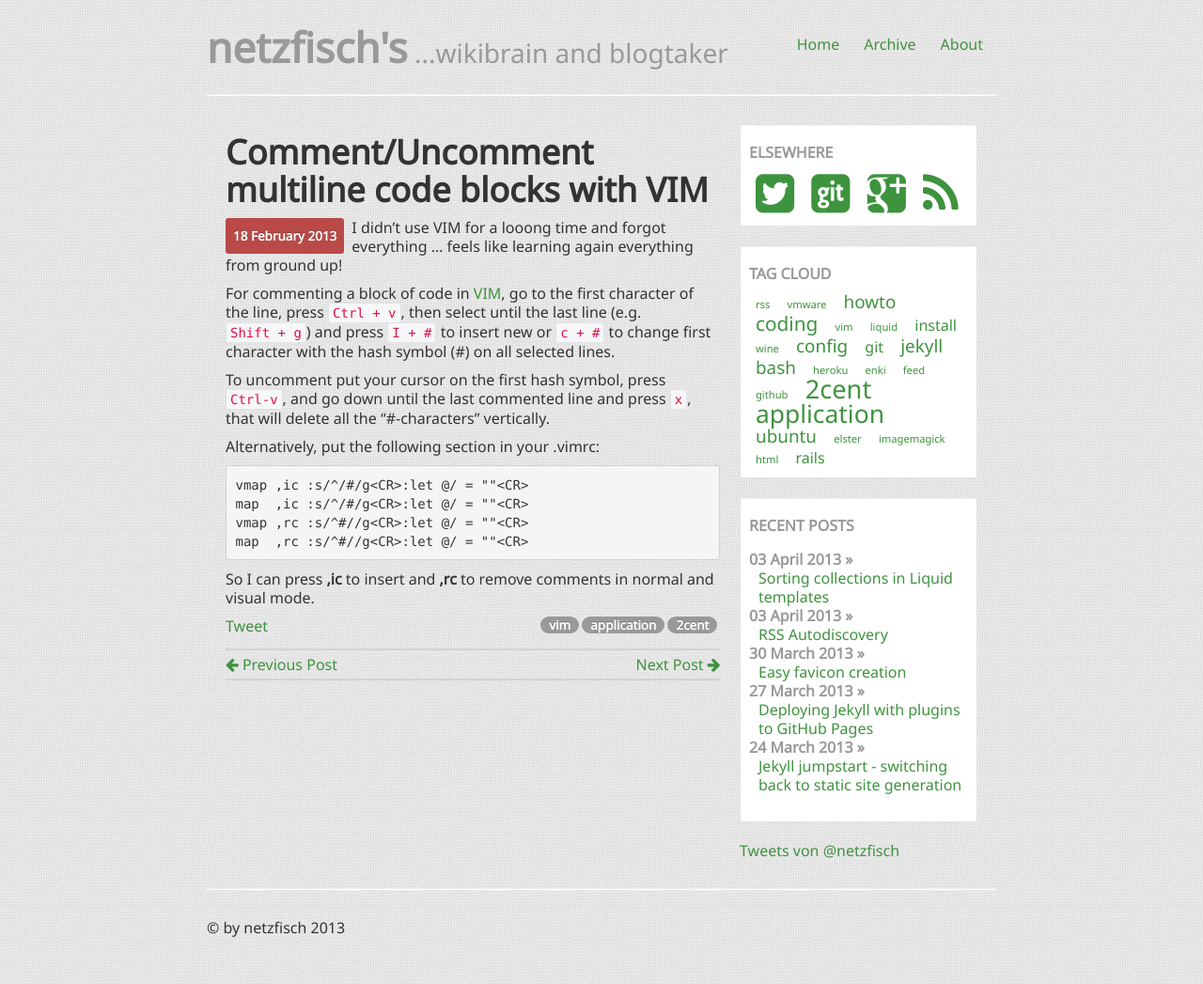
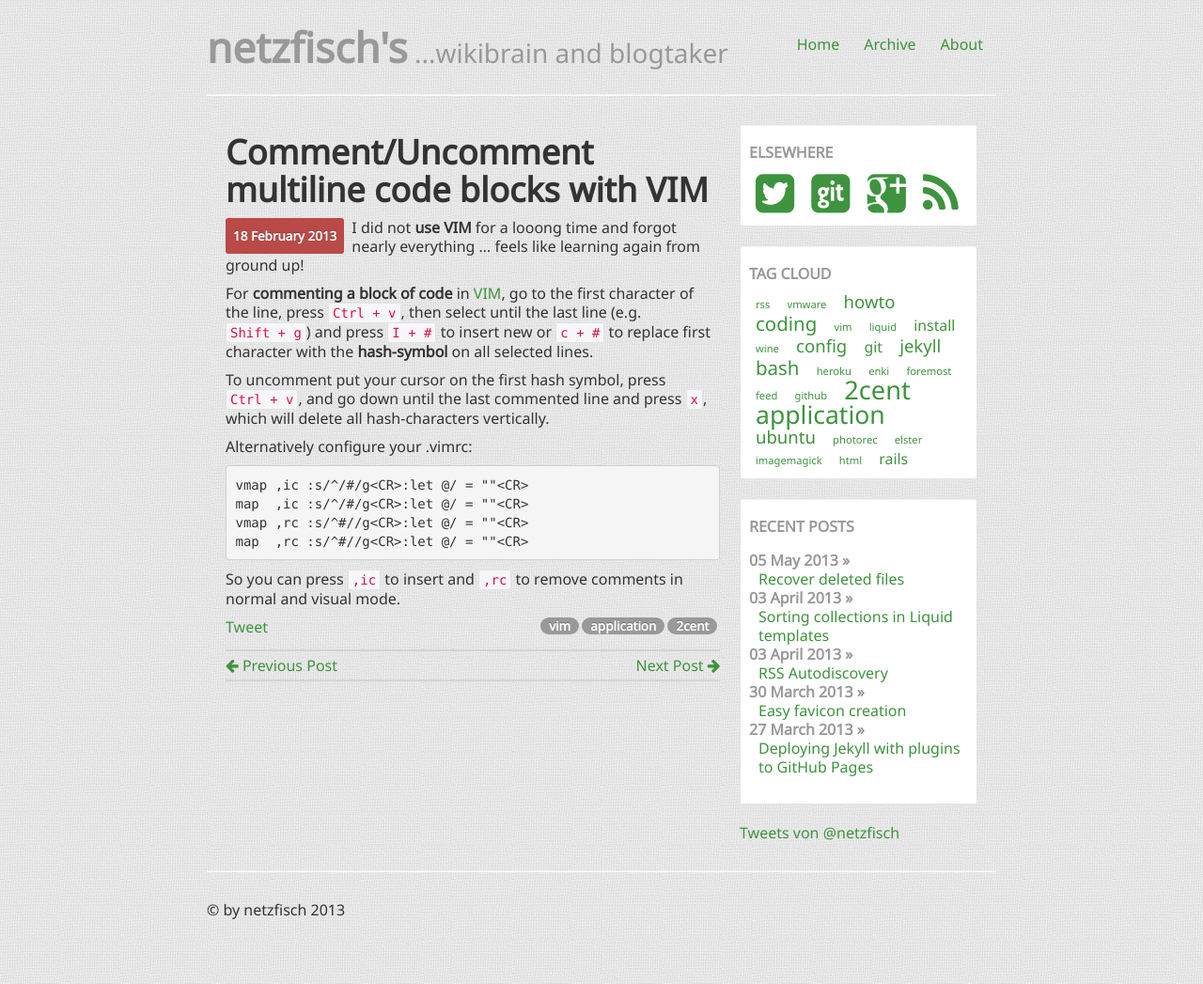
Before and after one commit to netzfisch/netzfisch.github.io, a Jekyll site: the page built from _posts/2013-02-18-comment-uncomment-multiline-code-blocks-within-vim.md, in a window 1280 px wide. Shown: the whole page at 94% size. Built offline with Jekyll 4.4.1, drawn with Linux system fonts in a browser that asks for light colours; Markdown is read by kramdown in place of the engine named in the settings; comment, search, counter and statistics services are not loaded.

Commit message:
another post

```diff
--- a/_posts/2013-02-18-comment-uncomment-multiline-code-blocks-within-vim.md
+++ b/_posts/2013-02-18-comment-uncomment-multiline-code-blocks-within-vim.md
@@ -4,17 +4,17 @@
 tags: 2cent application vim
 title: Comment/Uncomment multiline code blocks with VIM
 ---
-I didn't use VIM for a looong time and forgot everything ... feels like learning again everything from ground up!
+I did not **use VIM** for a looong time and forgot nearly everything ... feels like learning again from ground up!
 
-For commenting a block of code in [VIM](http://vim.org), go to the first character of the line, press `Ctrl + v`, then select until the last line (e.g. `Shift + g`) and press `I + #` to insert new or `c + #` to change first character with the hash symbol (#) on all selected lines.
+For **commenting a block of code** in [VIM](http://vim.org), go to the first character of the line, press `Ctrl + v`, then select until the last line (e.g. `Shift + g`) and press `I + #` to insert new or `c + #` to replace first character with the **hash-symbol** on all selected lines.
 
-To uncomment put your cursor on the first hash symbol, press `Ctrl-v`, and go down until the last commented line and press `x`, that will delete all the "#-characters" vertically.
+To uncomment put your cursor on the first hash symbol, press `Ctrl + v`, and go down until the last commented line and press `x`, which will delete all hash-characters vertically.
 
-Alternatively, put the following section in your .vimrc:
+Alternatively configure your .vimrc:
 
     vmap ,ic :s/^/#/g<CR>:let @/ = ""<CR>
     map  ,ic :s/^/#/g<CR>:let @/ = ""<CR>
     vmap ,rc :s/^#//g<CR>:let @/ = ""<CR>
     map  ,rc :s/^#//g<CR>:let @/ = ""<CR>
 
-So I can press **,ic** to insert and **,rc** to remove comments in normal and visual mode.
+So you can press `,ic` to insert and `,rc` to remove comments in normal and visual mode.
```
Also changed, not shown: _posts/2013-05-05-recover-deleted-files.md (added, +16 -0 lines).
